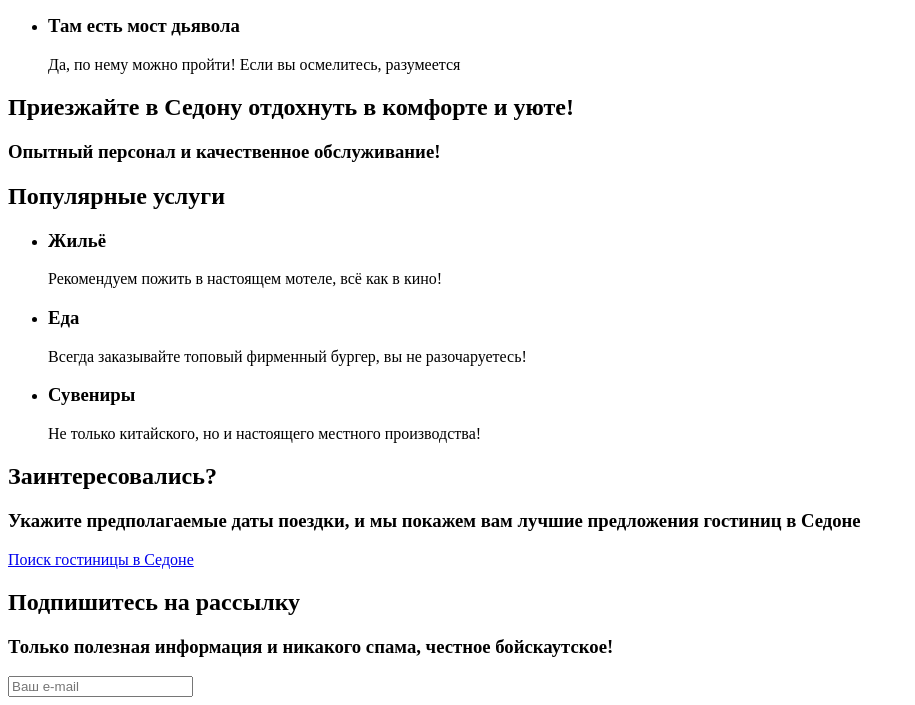
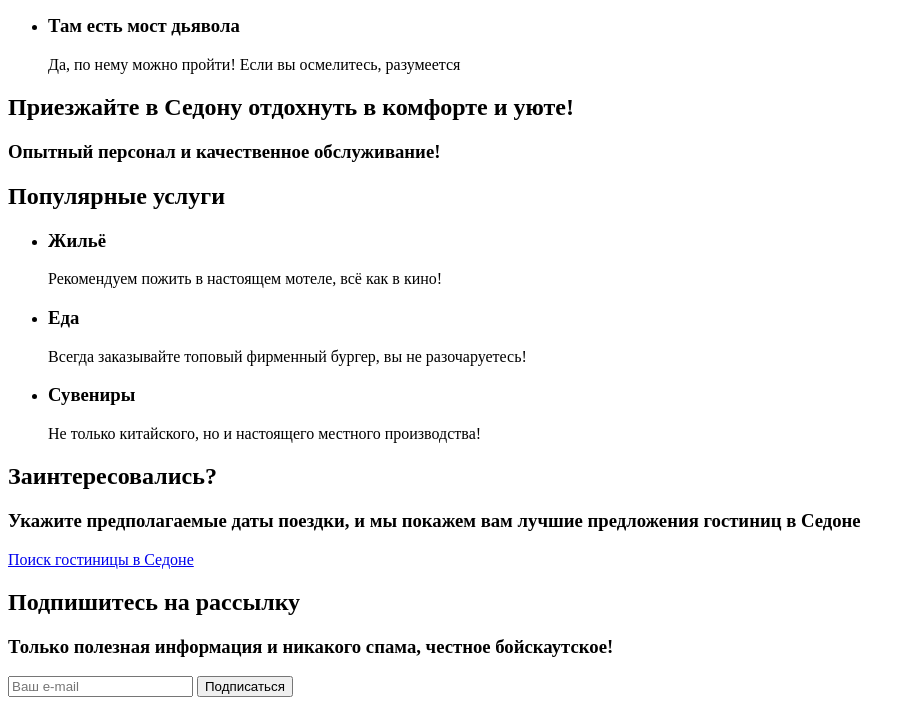
Before and after one commit to htmlacademy-htmlcss/2195915-sedona-36, a plain HTML site: page index.html in a window 1280 px wide. Shown: the part 774-1479 px from the top of the page, without its empty margins (0-915 px from the left). Drawn offline with Linux system fonts and the light colour scheme.

Commit message:
Добавляет кнопку "Подписаться"

```diff
--- a/index.html
+++ b/index.html
@@ -122,6 +122,9 @@
              <input class="field" type="email" placeholder="Ваш e-mail"
               name="newsletter-email" required>
             </label>
+            <button class="button newsletter-button" type="submit">
+             <span class="visually-hidden">Подписаться</span>
+            </button>
              </form>
 
         </section>
```
